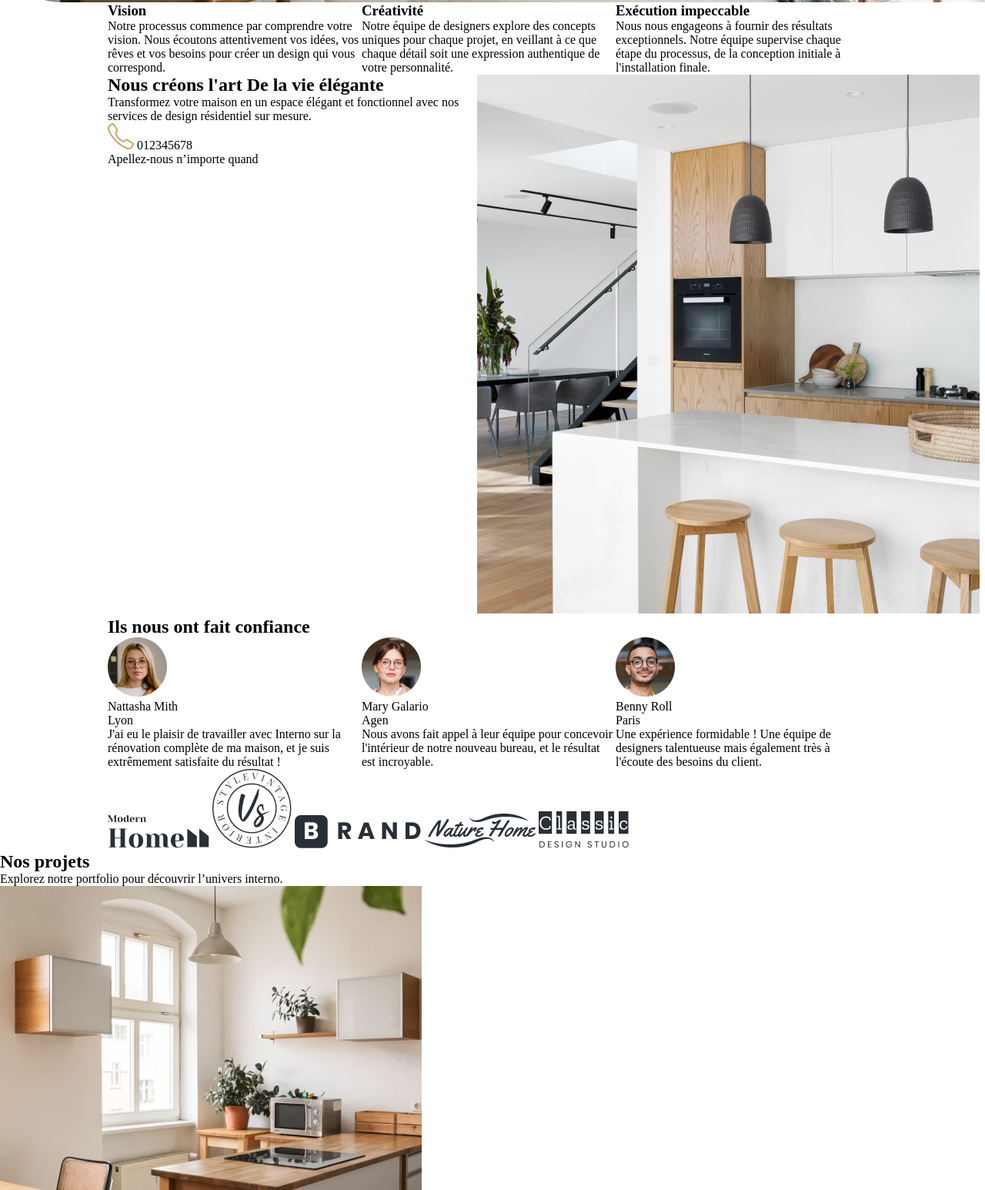
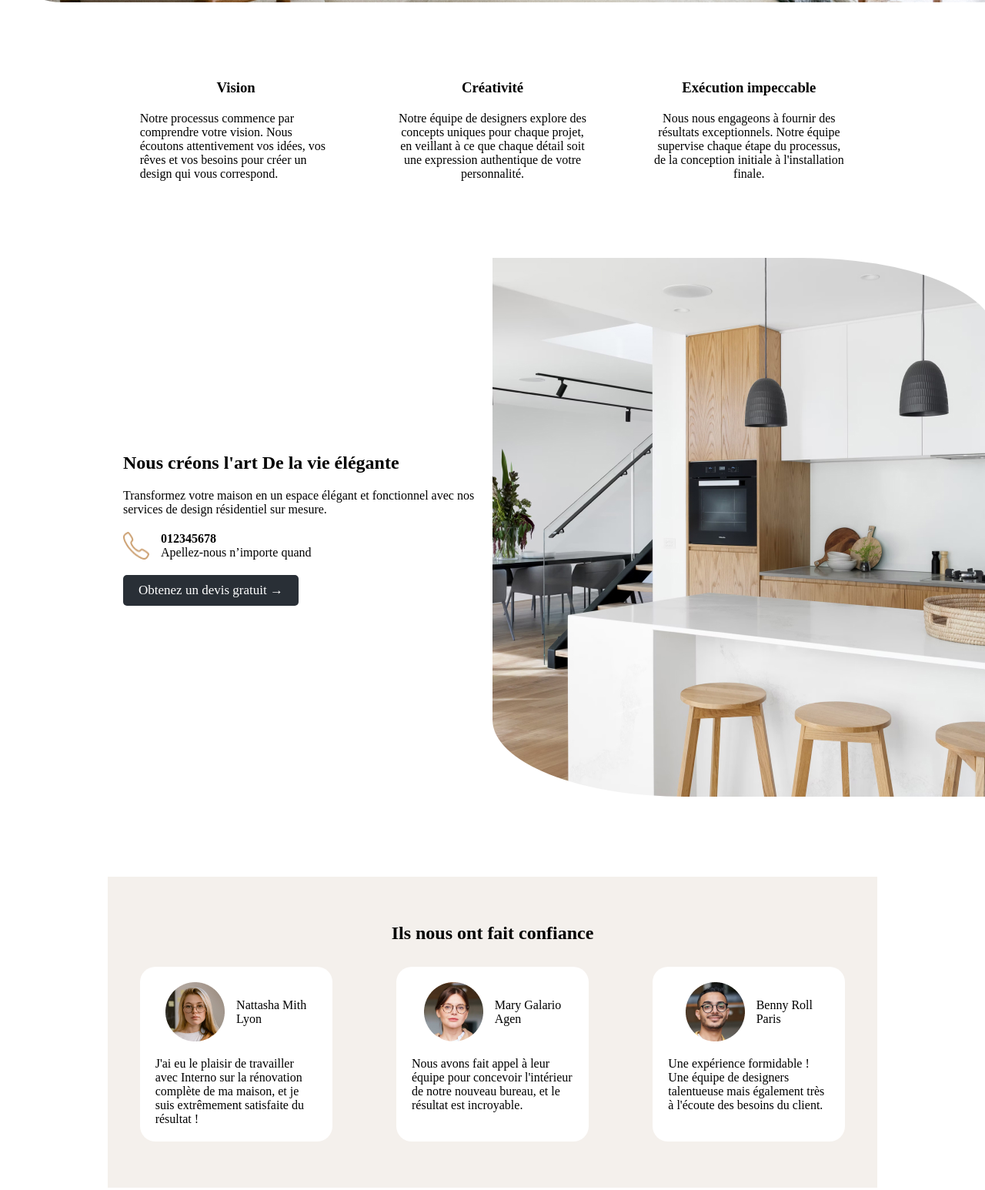
Before and after one commit to ademchiter/interno, a plain HTML site: page index.html in a window 1280 px wide. Shown: the part 851-2397 px from the top of the page at 77% size. Drawn offline with Linux system fonts and the light colour scheme.

Commit message:
html+css

```diff
--- a/index.html
+++ b/index.html
@@ -10,7 +10,7 @@
 
 <body>
 
-    <header class="flex space-between align-center">
+    <header class=" container flex space-between align-center">
         <a href="index.html">
             <img class="logo" src="asset/Logo.png" alt="Logo Interno">
         </a>
@@ -30,155 +30,186 @@
     <section class="section-hero flex justify-center align-center">
         <div class="w-50">
             <h1>Rendez votre maison unique</h1>
-            <p>
+            <p class="margin-top-20">
                 Nous croyons que chaque espace à le potentiel d'être exceptionnel
             </p>
-            <a class="btn btn-primary" href="">Construisons votre projet </a>
+            <a class="btn btn-primary margin-top-20" href="">Construisons votre projet →</a>
         </div>
     </section>
 
     <!-- SECTION 2-->
-    <section class="flex container">
+    <section class="flex container space-around margin-top-100">
 
-        <div class="w-33">
-            <h3>Vision</h3>
-            <p> Notre processus commence par comprendre votre vision. Nous écoutons attentivement vos idées, vos rêves
+        <div class="w-25">
+            <h3 class="center">Vision</h3>
+            <p class="padding-top-20"> Notre processus commence par comprendre votre vision. Nous écoutons attentivement
+                vos idées, vos rêves
                 et vos besoins pour créer un design qui vous correspond.</p>
         </div>
-        <div class="w-33">
+        <div class="w-25 center">
             <h3>Créativité</h3>
-            <p>Notre équipe de designers explore des concepts uniques pour chaque projet, en veillant à ce que chaque
+            <p class="padding-top-20">Notre équipe de designers explore des concepts uniques pour chaque projet, en
+                veillant à ce que chaque
                 détail soit une expression authentique de votre personnalité.</p>
         </div>
-        <div class="w-33">
+        <div class="w-25 center">
             <h3>Exécution impeccable</h3>
-            <p>Nous nous engageons à fournir des résultats exceptionnels. Notre équipe supervise chaque étape du
+            <p class="padding-top-20">Nous nous engageons à fournir des résultats exceptionnels. Notre équipe supervise
+                chaque étape du
                 processus, de la conception initiale à l'installation finale.</p>
         </div>
     </section>
 
     <!-- SECTION 3 -->
-    <section class="flex container">
+    <section class="flex container margin-top-100 justify-center align-center">
         <div class="w-50">
             <h2>Nous créons l'art De la vie élégante</h2>
-            <p>Transformez votre maison en un espace élégant et fonctionnel avec nos services de design résidentiel sur
+            <p class="margin-top-20">Transformez votre maison en un espace élégant et fonctionnel avec nos services de
+                design résidentiel sur
                 mesure.</p>
-            <div><img src="asset/Call.png" alt=""> <a>012345678</a>
+            <div class="margin-top-20">
+                <div class="flex">
+                <img src="asset/Call.png" alt="">
+                <div class="margin-left-15">
+                    <a class="bold">012345678</a>
                     <p>Apellez-nous n’importe quand </p>
+                </div>
+                </div>
+                <a class="btn btn-primary margin-top-20" href="">Obtenez un devis gratuit →</a>
             </div>
 
         </div>
 
 
-        <div class="w-50"><img src="asset/image-article.jpg" alt=""></div>
+        <div class="w-50"><img class="bordureImageArticle" src="asset/image-article.jpg" alt=""></div>
     </section>
     <!-- SECTION 4 -->
-    <section class="container">
+    <section class="container flex justify-center align-center margin-top-100 bg-beige padding-top-60 padding-bottom-60">
         <h2>Ils nous ont fait confiance</h2>
-        <div class="flex">
-            <div class="w-33">
-                <div><img src="asset/user3.png" alt="Benny Roll">
+        <div class="flex space-around margin-top-30">
+            <div class="w-25 card">
+                <div class="flex justify-center align-center">
+                    <img src="asset/user3.png" alt="Benny Roll">
+                    <div class="margin-left-15">
                         <p>Nattasha Mith
                         </p>
                         <p>Lyon</p>
                     </div>
-                <p>J'ai eu le plaisir de travailler avec Interno sur la rénovation complète de ma maison, et je suis
+                </div>
+                <p class="margin-top-20">J'ai eu le plaisir de travailler avec Interno sur la rénovation complète de ma
+                    maison, et je suis
                     extrêmement satisfaite du résultat !</p>
             </div>
-            <div class="w-33">
-                <div><img src="asset/user2.png" alt="Mary Galario">
+            <div class="w-25 card">
+                <div class="flex justify-center align-center"><img src="asset/user2.png" alt="Mary Galario">
+                    <div class="margin-left-15">
                         <p>Mary Galario</p>
                         <p>Agen</p>
                     </div>
-                <p>Nous avons fait appel à leur équipe pour concevoir l'intérieur de notre nouveau bureau, et le
+                </div>
+                <p class="margin-top-20">Nous avons fait appel à leur équipe pour concevoir l'intérieur de notre nouveau
+                    bureau, et le
                     résultat est incroyable.</p>
             </div>
-            <div class="w-33">
-                <div><img src="asset/user1.png" alt="Nattasha Mith">
+            <div class="w-25 card">
+                <div class="flex justify-center align-center"><img src="asset/user1.png" alt="Nattasha Mith">
+
+  <div class="margin-left-15">
                         <p>Benny Roll
                         </p>Paris<p></p>
                     </div>
-                <p>Une expérience formidable ! Une équipe de designers talentueuse mais également très à l'écoute des
+                </div>
+                <p class="margin-top-20">Une expérience formidable ! Une équipe de designers talentueuse mais également
+                    très à l'écoute des
                     besoins du client.</p>
             </div>
         </div>
     </section>
     <!-- SECTION 5 -->
-    <section class="container">
+    <section class="container flex align-center space-between margin-top-100 ">
 
 
-        <img src="asset/moderne-home.png" alt="modern home">
-        <img src="asset/vintage.png" alt="vintage">
-        <img src="asset/brand.png" alt="brand">
-        <img src="asset/nature-home.png" alt="nature home">
-        <img src="asset/classic-design.png" alt="classic design">
+        <img src="asset/moderne-home.png" alt="modern home" class="w-10">
+        <img src="asset/vintage.png" alt="vintage" class="w-10">
+        <img src="asset/brand.png" alt="brand" class="w-10">
+        <img src="asset/nature-home.png" alt="nature home" class="w-10">
+        <img src="asset/classic-design.png" alt="classic design" class="w-10">
     </section>
     <!-- SECTION 6 -->
-    <section>
-        <h2>Nos projets</h2>
-        <p>Explorez notre portfolio pour découvrir l’univers interno.</p>
+    <section class="container margin-top-100">
+        <h2 class="center">Nos projets</h2>
+        <p class="center margin-top-20">Explorez notre portfolio pour découvrir l’univers interno.</p>
 
+        <div class="margin-top-20 flex space-between ">
+
+            <div class="w-50 flex space-between"><img src="asset/cuisine.jpg" alt="">
+                <div class="">
+                    <h3>Cuisine</h3>
+                    <p>Decor / Artchitecture</p>
+                </div>
+                <a><img src="asset/fleche.png" class="w-60" alt=""></a>
+
+            </div>
+
+            <div class="w-50 flex space-between"><img src="asset/entree-et-garage.jpg" alt="">
                 <div>
+                    <h3>Entrée et garage</h3>
+                    <p>Decor / Artchitecture</p>
 
-            <div><img src="asset/cuisine.jpg" alt="">
+                </div>
+                <a><img src="asset/fleche.png" class="w-60" alt=""></a>
+            </div>
+
+            <div class="w-50 flex space-between"><img src="asset/bureau-et-chambre.jpg" alt="">
                 <div>
-                    <p>Cuisine</p>
+                    <h3>Bureau et chambre</h3>
                     <p>Decor / Artchitecture</p>
-                    <img src="asset/fleche.png" alt="">
+
                 </div>
+                <a><img src="asset/fleche.png" alt="" class="w-60"></a>
             </div>
-            <div><img src="asset/entree-et-garage.jpg" alt="">
-                <div>
-                    <p>Entrée et garage</p>
-                    <p>Decor / Artchitecture</p>
-                    <img src="asset/fleche.png" alt="">
-                </div>
-            </div>
-            <div><img src="asset/bureau-et-chambre.jpg" alt="">
-                <div>
-                    <p>Bureau et chambre</p>
-                    <p>Decor / Artchitecture</p>
-                    <img src="asset/fleche.png" alt="">
-                </div>
-            </div>
-            <div><img src="asset/cabinet-et-salon.jpg" alt="">
+            <div class="w-50 flex space-between"><img src="asset/cabinet-et-salon.jpg" alt="">
                 <div>
                     <p>Cabinet et salon</p>
                     <p>Decor / Artchitecture</p>
-                    <img src="asset/fleche.png" alt="">
+
                 </div>
+                <a><img src="asset/fleche.png" alt="" class="w-60"></a>
             </div>
         </div>
 
     </section>
     <!-- SECTION 7 -->
-    <section class="flex">
+    <section class="flex bg-bleu justify-center align-center margin-top-100">
         <div>
-            <h2>Rejoignez la communauté interno</h2>
-            <input type="email" size="50">
+            <h2 class="white margin-top-30">Rejoignez la communauté interno</h2>
+            <input class="margin-top-20 margin-bottom-30" type="email" size="50">
         </div>
 
     </section>
 
-    <footer>
-<div><img src="asset/Logo.png" alt="logo Interno">
-<p>Prêt à tout changer ? Contactez-nous dès aujourd'hui pour planifier un rendez-vous !</p>
+    <footer class="container flex margin-top-100">
+        <div class="w-33 justify-center align-center"><img src="asset/Logo.png" alt="logo Interno">
+            <p class="margin-top-20">Prêt à tout changer ? Contactez-nous dès aujourd'hui pour planifier un rendez-vous
+                !</p>
+            <div class="flex space-between w-50 margin-top-20">
+
                 <img src="asset/facebook.png" alt="facebook interno">
                 <img src="asset/twitter.png" alt="twitter interno">
                 <img src="asset/linkedin.png" alt="linkedin interno">
-<img src="asset/insta.png" alt="instagram interno"></div>
+                <img src="asset/insta.png" alt="instagram interno">
+            </div>
+        </div>
 
 
-<div>
+        <div class="w-33 justify-center align-center">
             <h3>Contact</h3>
-    <p>55 rue des coquelicots<br> 69000 LYON</p>
-    <a href="contact@interno.com
-">contact@interno.com
-</a>
-    <p>04567890</p>
+            <p class="margin-top-20">55 rue des coquelicots<br> 69000 LYON</p>
+            <a class="margin-top-20" href="contact@interno.com">contact@interno.com</a>
+            <p class="margin-top-20">04567890</p>
         </div>
 
-<p>Copyright © Interno | Designed by Victorflow Templates - Powered by Webflow</p>
+        <p class="margin-top-100">Copyright © Interno | Designed by Victorflow Templates - Powered by Webflow</p>
     </footer>
 </body>
 
--- a/style.css
+++ b/style.css
@@ -5,12 +5,36 @@
 }
 
 
-.container{
+.container {
     max-width: 1000px;
-margin-left:auto;
-margin-right:auto;
+    margin-left: auto;
+    margin-right: auto;
     width: 100%;
 }
+
+.card {
+
+    border-radius: 20px;
+    background-color: white;
+    padding: 20px;
+}
+
+.margin-top-100 {
+    margin-top: 100px;
+}
+
+.margin-top-30 {
+    margin-top: 30px;
+}
+
+.margin-top-20 {
+    margin-top: 20px;
+}
+
+.margin-bottom-30 {
+    margin-bottom: 30px;
+}
+
 
 
 a {
@@ -19,17 +43,40 @@ a {
     color: black
 }
 
+
+.w-25 {
+    width: 25%;
+}
+
+
+.w-60 {
+    width: 60%;
+}
+
+
+
+.center {
+    text-align: center;
+    /* Texte centré */
+}
+
 .w-33 {
     width: 33%;
 }
 
-.w-50{
+
+.w-10 {
+    width: 10%;
+}
+
+
+.w-50 {
     width: 48%;
 }
 
 
-.w-100{
-    width:100%;
+.w-100 {
+    width: 100%;
 }
 
 
@@ -71,18 +118,58 @@ header ul {
 }
 
 
-.btn{
+.btn {
     background-color: #292F36;
-color:white;
+    color: white;
     border-radius: 5px;
     padding: 10px 20px;
     display: inline-block;
 }
 
-.btn-primary{
+.btn-primary {
     font-size: 17px;
 }
 
-.btn-secondary{
+.btn-secondary {
     font-size: 14px;
 }
+
+.padding-top-20 {
+    padding-top: 20px;
+}
+
+
+.padding-top-60{
+
+   padding-top: 60px;
+}
+
+.padding-bottom-60{
+
+   padding-bottom: 60px;
+}
+.bordureImageArticle {
+    border-bottom-left-radius: 250px 100px;
+    border-top-right-radius: 250px 100px;
+}
+
+
+.bold {
+    font-weight: bold;
+}
+
+.bg-beige {
+    background-color: #F4F0EC;
+}
+
+.bg-bleu {
+    background-color: #292F36;
+}
+
+.white {
+    color: white;
+}
+
+.margin-left-15{
+    margin-left: 15px;
+}
```
Lines whose indentation alone changed are shown as unchanged.
